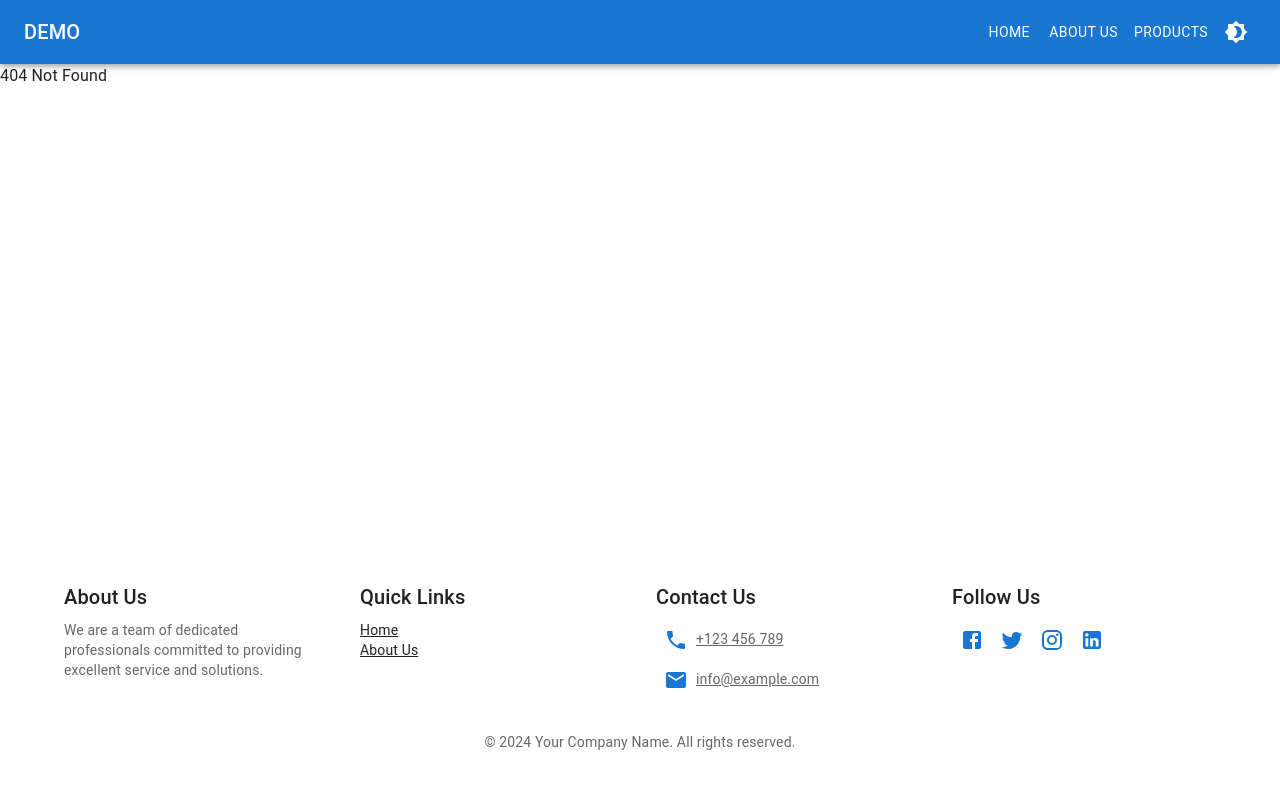
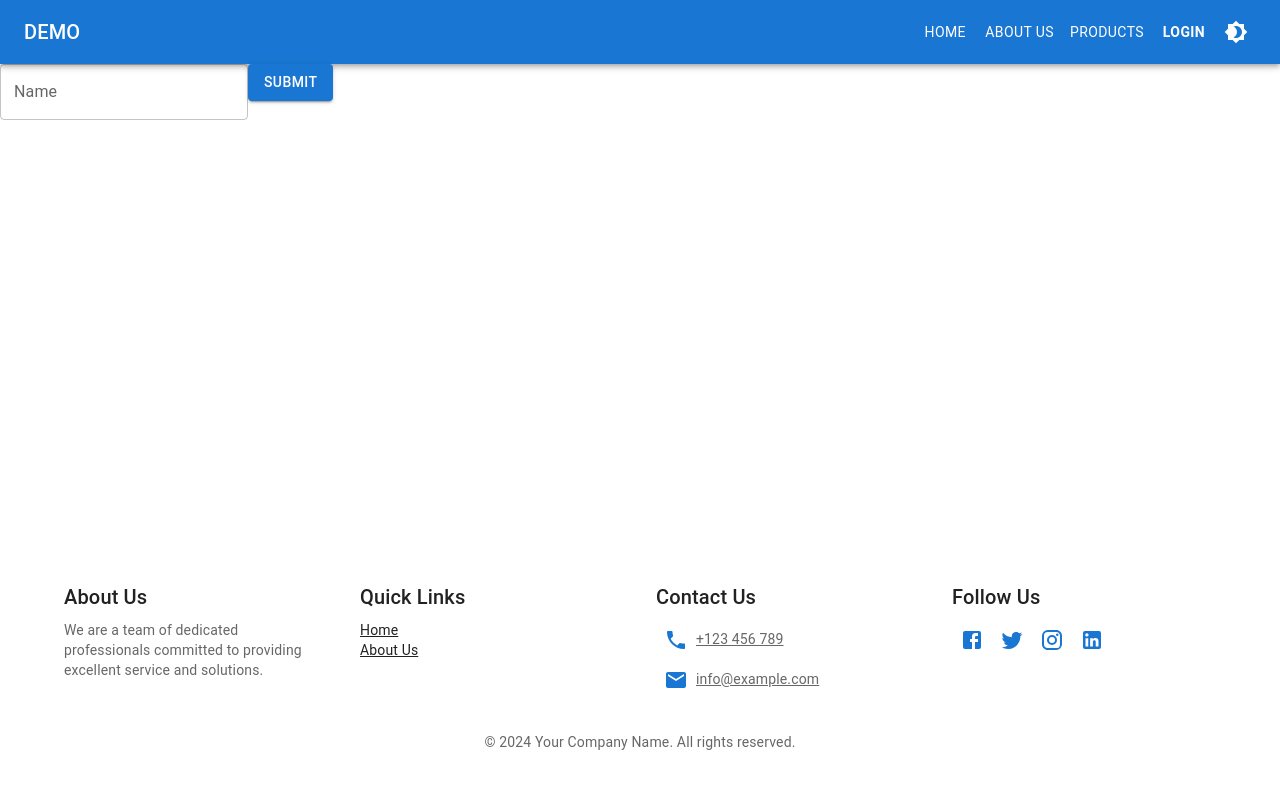
Before and after one commit to VishalShekha/React, a React (Create React App) app: page /login in a window 1280 px wide. Shown: the top 788 px of the page. Built offline with nearby package versions, Linux system fonts and the light colour scheme.

Commit message:
end of routers

```diff
--- a/src/App.js
+++ b/src/App.js
@@ -13,6 +13,10 @@ import FeaturedProducts from "./routeing/pages/FeaturedProducts";
 import User from "./routeing/components/User";
 import UserDetails from "./routeing/components/UserDetails";
 import CircularProgress from "@mui/material/CircularProgress";
+import Profile from "./routeing/pages/Profile";
+import { AuthProvider } from "./routeing/util/auth";
+import Login from "./routeing/pages/Login";
+import RequireAuth from "./routeing/util/RequireAuth";
 
 // import AboutUs from "./routeing/pages/AboutUs";
 const LazyAbout = React.lazy(() => import("./routeing/pages/AboutUs"));
@@ -39,6 +43,7 @@ function App() {
   //Dark Theme
 
   return (
+    <AuthProvider>
       <ColorModeContext.Provider value={colorMode}>
         <ThemeProvider theme={theme}>
           <CssBaseline />
@@ -67,6 +72,15 @@ function App() {
                   <Route path=":userId" element={<UserDetails />} />
                   {/* ':userId' is a param , which mean dynamic link it can be anything a string or a number */}
                 </Route>
+                <Route
+                  path="profile"
+                  element={
+                    <RequireAuth>
+                      <Profile />
+                    </RequireAuth>
+                  }
+                ></Route>
+                <Route path="login" element={<Login />} />
                 <Route path="*" element={<NotFound />} />
                 {/* '*' means when no other route is matched */}
               </Routes>
@@ -75,6 +89,7 @@ function App() {
           </Router>
         </ThemeProvider>
       </ColorModeContext.Provider>
+    </AuthProvider>
   );
 }
 
--- a/src/routeing/components/Header.js
+++ b/src/routeing/components/Header.js
@@ -6,12 +6,13 @@ import Button from "@mui/material/Button";
 import ThemeToggle from "./ThemeToggle"; //Dark Theme
 // import { Link } from "react-router-dom"; // This is used to for normal link
 import { NavLink, useLocation } from "react-router-dom"; //This is used for finding the active link
+import { useAuth } from "../util/auth";
 
 function Header() {
   const location = useLocation();
 
   // const isProductRoute = /^\/products(\/.*)?$/i.test(location.pathname); // for all sub routes for products
-
+  const auth = useAuth();
   return (
     <AppBar position="static">
       <Toolbar>
@@ -48,6 +49,29 @@ function Header() {
         >
           Products
         </Button>
+        {!auth.user ? (
+          <Button
+            color="inherit"
+            component={NavLink}
+            to="/login"
+            sx={{
+              fontWeight: location.pathname === "/login" ? "bold" : "normal",
+            }}
+          >
+            Login
+          </Button>
+        ) : (
+          <Button
+            color="inherit"
+            component={NavLink}
+            to="/profile"
+            sx={{
+              fontWeight: location.pathname === "/profile" ? "bold" : "normal",
+            }}
+          >
+            Profile
+          </Button>
+        )}
         <ThemeToggle /> {/* Dark Theme */}
       </Toolbar>
     </AppBar>
--- /dev/null
+++ b/src/routeing/pages/Login.js
@@ -0,0 +1,32 @@
+import React, { useState } from "react";
+import TextField from "@mui/material/TextField";
+import Button from "@mui/material/Button";
+import { useAuth } from "../util/auth";
+import { useNavigate } from "react-router-dom";
+
+function Login() {
+  const [name, setName] = useState(null);
+  const auth = useAuth();
+  const navigate = useNavigate();
+
+  const handle = () => {
+    auth.login(name);
+    navigate("/profile");
+  };
+
+  return (
+    <div>
+      <TextField
+        id="outlined-basic"
+        label="Name"
+        variant="outlined"
+        onChange={(e) => setName(e.target.value)}
+      />
+      <Button variant="contained" onClick={() => handle()}>
+        Submit
+      </Button>
+    </div>
+  );
+}
+
+export default Login;
--- /dev/null
+++ b/src/routeing/pages/Profile.js
@@ -0,0 +1,24 @@
+import React from "react";
+import Avatar from "@mui/material/Avatar";
+import { useAuth } from "../util/auth";
+import { useNavigate } from "react-router-dom";
+function Profile() {
+  const auth = useAuth();
+  const navigate = useNavigate();
+  return (
+    <div>
+      <Avatar src="/broken-image.jpg" />
+      <h1>Hi {auth.user}</h1>
+      <button
+        onClick={() => {
+          auth.logout();
+          navigate("/");
+        }}
+      >
+        Logout
+      </button>
+    </div>
+  );
+}
+
+export default Profile;
--- /dev/null
+++ b/src/routeing/util/RequireAuth.js
@@ -0,0 +1,15 @@
+import React from "react";
+import { useAuth } from "./auth";
+import { Navigate } from "react-router-dom";
+
+function RequireAuth({ children }) {
+  const auth = useAuth();
+
+  if (!auth.user) {
+    return <Navigate to="/login" />;
+  }
+
+  return children;
+}
+
+export default RequireAuth;
--- /dev/null
+++ b/src/routeing/util/auth.js
@@ -0,0 +1,19 @@
+import { useState, createContext, useContext } from "react";
+import React from "react";
+
+const AuthContext = createContext(null);
+
+export function AuthProvider({ children }) {
+  const [user, setUser] = useState(null);
+  const login = (user) => setUser(user);
+  const logout = () => setUser(null);
+  return (
+    <AuthContext.Provider value={{ user, logout, login }}>
+      {children}
+    </AuthContext.Provider>
+  );
+}
+
+export const useAuth = () => {
+  return useContext(AuthContext);
+};
```
Lines whose indentation alone changed are shown as unchanged.
